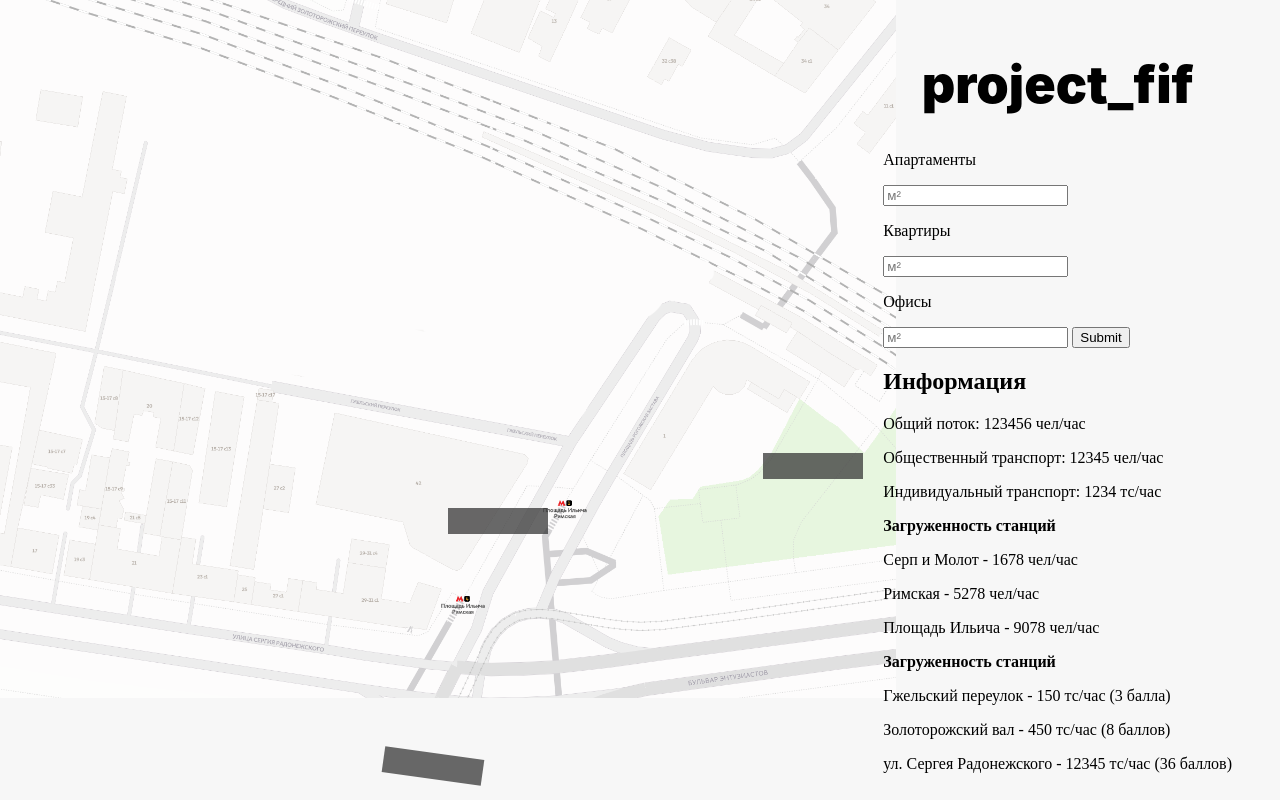
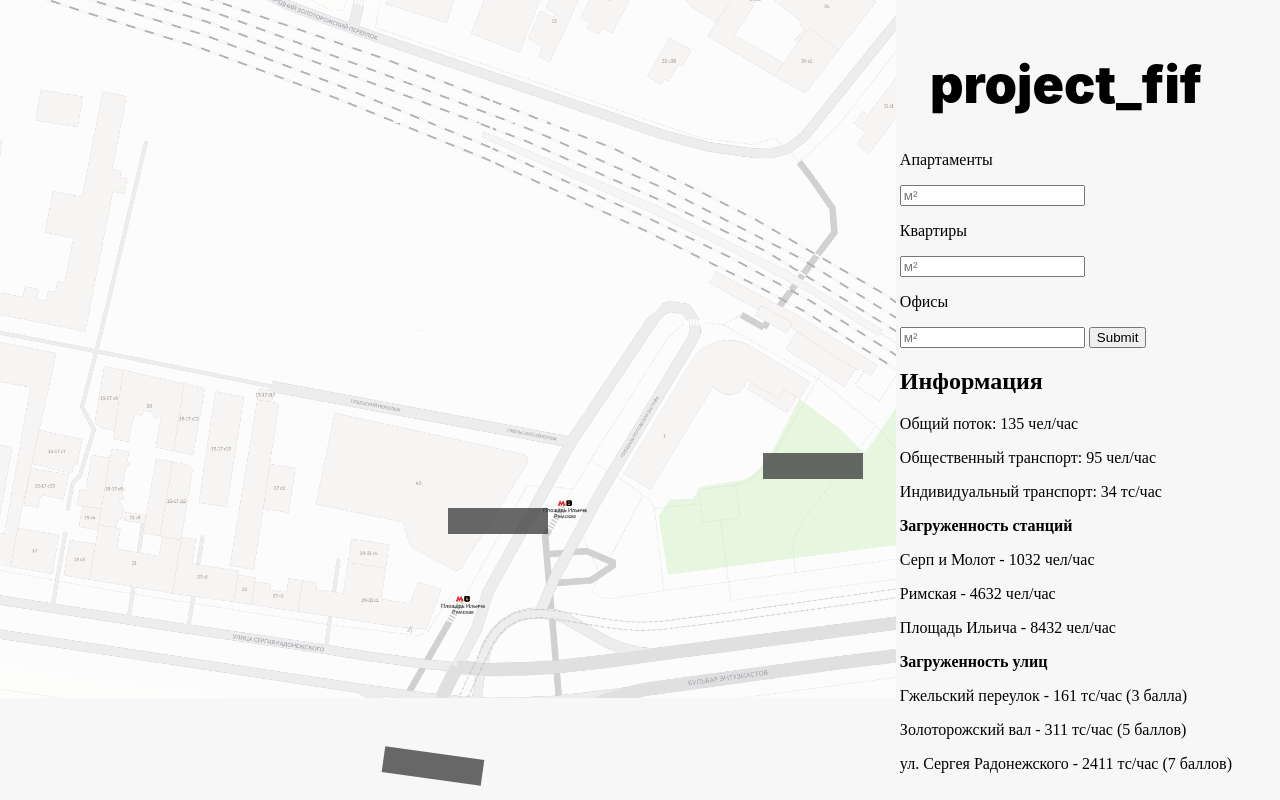
Before and after one commit to catvibriss/fif_issue, a Django app: page / in a window 1280 px wide. Run offline with Django 4.2, Linux system fonts and the light colour scheme.

Commit message:
вывод информации по станциям

```diff
--- a/MosGorTrans/forecast/templates/forecast/index.html
+++ b/MosGorTrans/forecast/templates/forecast/index.html
@@ -24,17 +24,17 @@
 				{{form.office}}
 				<button type="submit"> Submit </button>
 				<h2 class="infotext">Информация</h2>
-				<p>Общий поток: 123456 чел/час</p>
-				<p>Общественный транспорт: 12345 чел/час</p>
-				<p>Индивидуальный транспорт: 1234 тс/час
+				<p>Общий поток: {{data.4}} чел/час</p>
+				<p>Общественный транспорт: {{data.3}} чел/час</p>
+				<p>Индивидуальный транспорт: {{data.2}} тс/час
 				<p><b>Загруженность станций</b></p>
-				<p>Серп и Молот - 1678 чел/час</p>
-				<p>Римская - 5278 чел/час</p>
-				<p>Площадь Ильича - 9078 чел/час</p>
-				<p><b>Загруженность станций</b></p>
-				<p>Гжельский переулок - 150 тс/час (3 балла)</p>
-				<p>Золоторожский вал - 450 тс/час (8 баллов)</p>
-				<p>ул. Сергея Радонежского - 12345 тс/час (36 баллов)</p>
+				<p>Серп и Молот - {{data.1.2.1}} чел/час</p>
+				<p>Римская - {{data.1.1.1}} чел/час</p>
+				<p>Площадь Ильича - {{data.1.0.1}} чел/час</p>
+				<p><b>Загруженность улиц</b></p>
+				<p>Гжельский переулок - {{data.0.0.1}} тс/час ({{data.0.0.2}} балла)</p>
+				<p>Золоторожский вал - {{data.0.1.1}} тс/час ({{data.0.1.2}} баллов)</p>
+				<p>ул. Сергея Радонежского - {{data.0.2.1}} тс/час ({{data.0.2.2}} баллов)</p>
 			</form>
 
 			</div>
--- a/MosGorTrans/formulas/config.json
+++ b/MosGorTrans/formulas/config.json
@@ -1,11 +1,11 @@
 {
     "appartaments": {
-        "area": 14285715,
+        "area": 10000,
         "rate": 25
     },
     "auto_occupancy_rate": 1.2,
     "living": {
-        "area": 0,
+        "area": 10000,
         "rate": 45
     },
     "metro_stantions": [
@@ -29,7 +29,7 @@
         }
     ],
     "office": {
-        "area": 0,
+        "area": 10000,
         "rate": 35
     },
     "peak_hour_load": {
```
